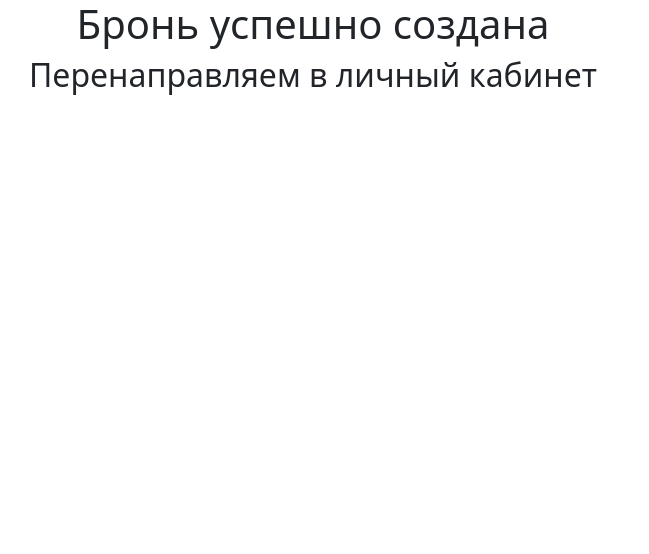
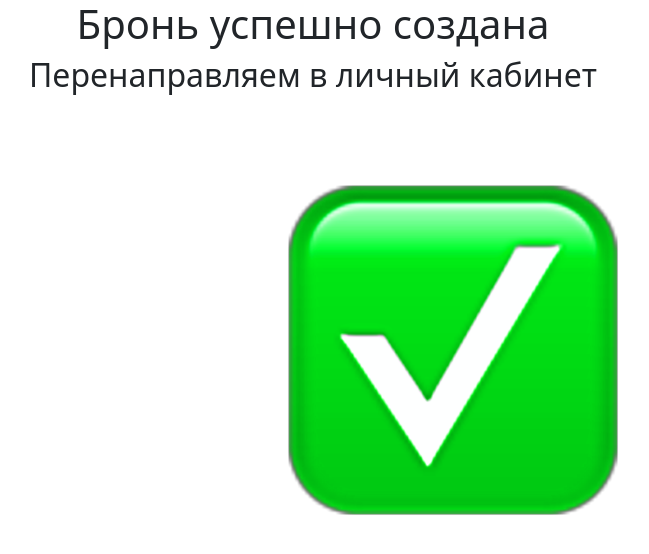
Before and after one commit to nastyas1/hotel-chain, a Flask app: page /closereg in a window 1280 px wide. Shown: the top 554 px of the page, without its empty margins (327-976 px from the left). Run offline with Flask 2, Linux system fonts and the light colour scheme.

Commit message:
Update close_reg_page.html
Добавил картинку с галочкой на конечное окно

```diff
--- a/templates/close_reg_page.html
+++ b/templates/close_reg_page.html
@@ -10,8 +10,16 @@
     <link href="{url_for('static', filename='css/style.css')}" rel="stylesheet" type="text/css">
     <title>Бронь создана</title>
 </head>
+
 <body>
-<h1 align="center">Бронь успешно создана</h1>
-<h2 align="center">Перенаправляем в личный кабинет</h2>
+    <h1 align="center">Бронь успешно создана</h1>
+    <h2 align="center">Перенаправляем в личный кабинет</h2>
+    <div style="width: 1px; height: 1px; position: absolute; top: 150px; left: 580px;">
+        <img src="static/images/closereg.png"
+         alt=" "
+         width="400"
+         height="400">
+    </div>
+
 </body>
 </html>
```
